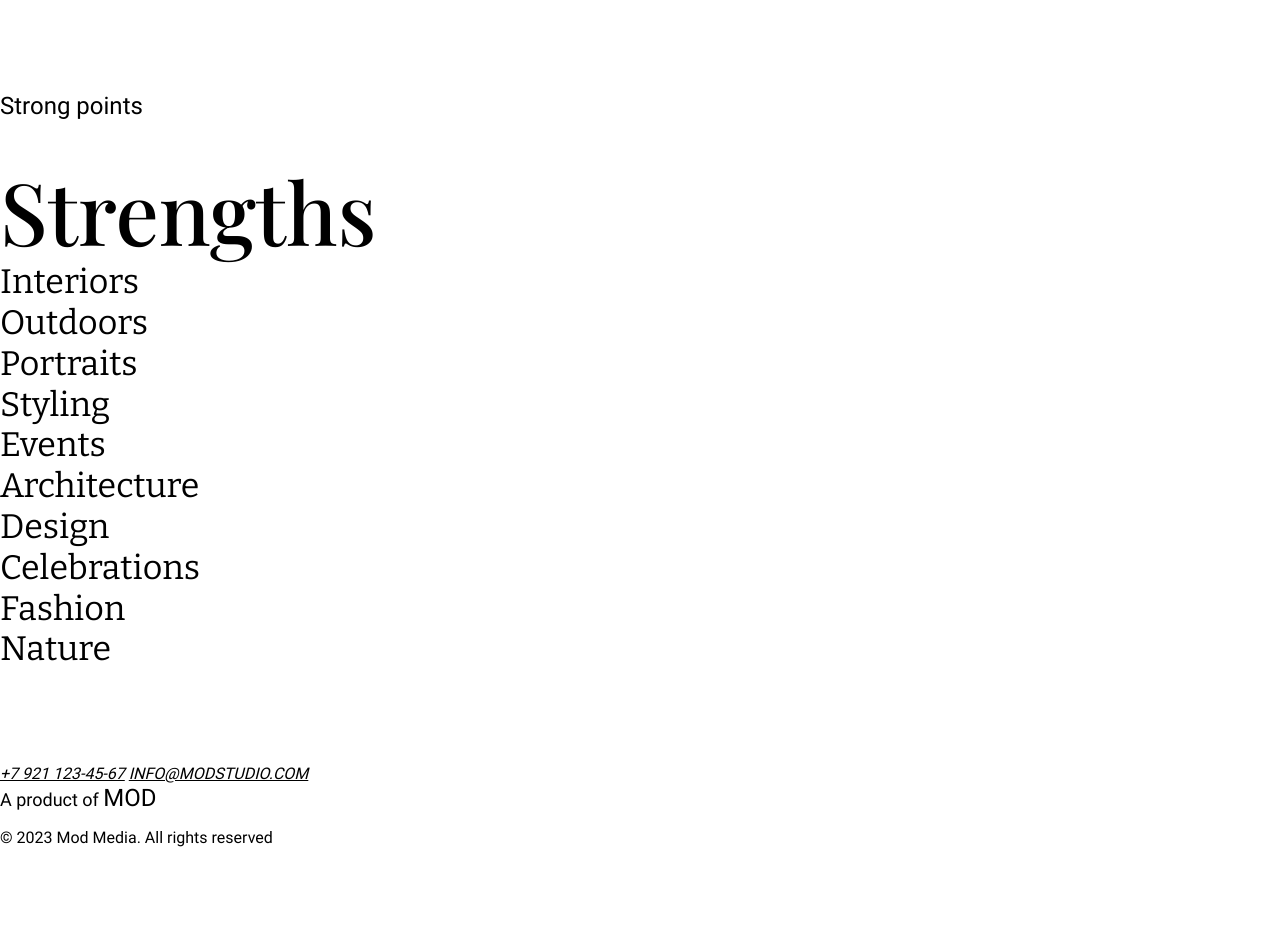
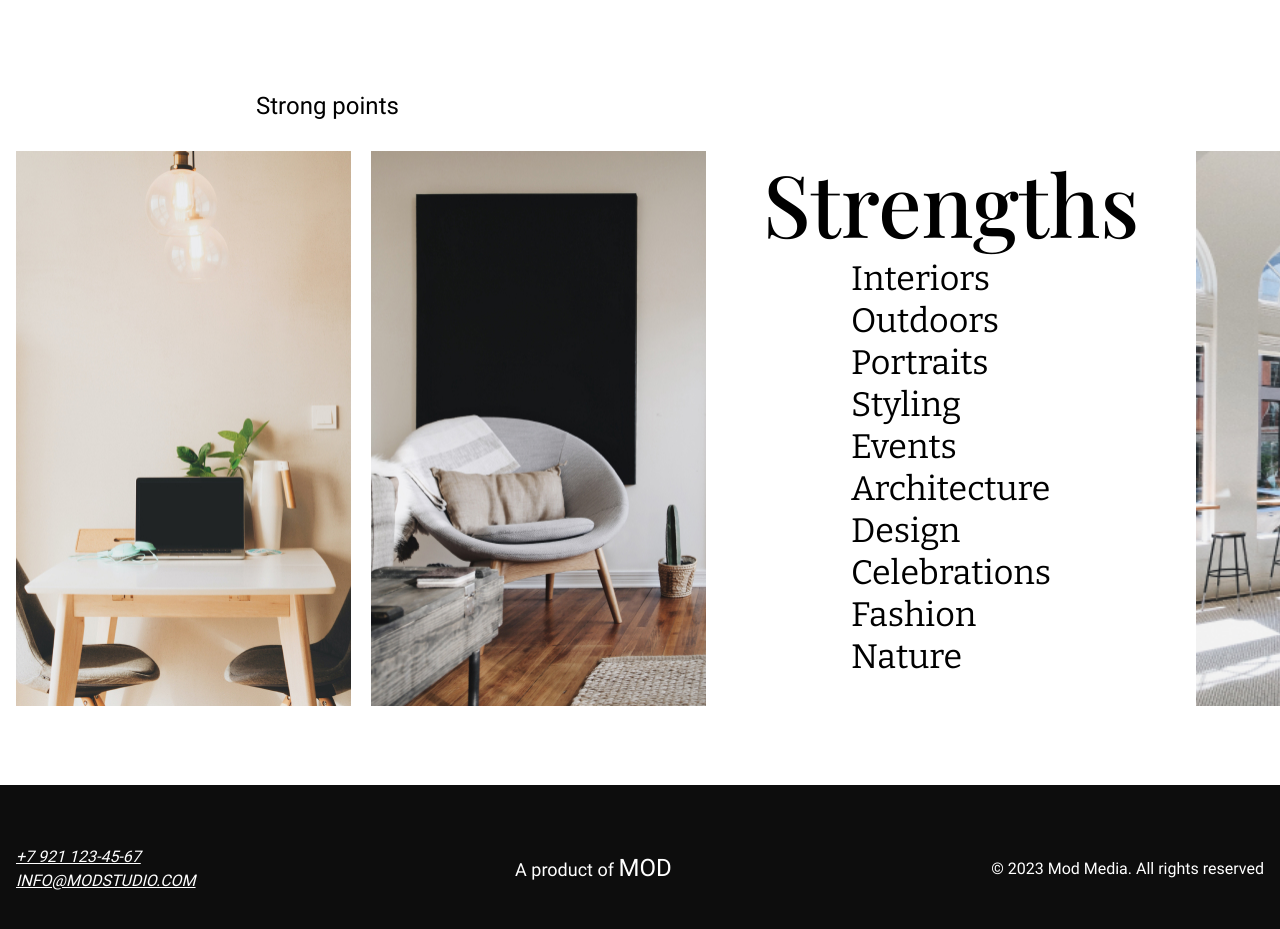
Before and after one commit to Flargoin/otus-css-romanov, a plain HTML site: page index.html in a window 1280 px wide. Shown: the part 3500-4429 px from the top of the page. Before the commit the page ends 4364 px from the top, so only its background shows below. Drawn offline with nearby package versions, Linux system fonts and the light colour scheme; a web font is replaced by a local one.

Commit message:
added strong points section

```diff
--- a/index.html
+++ b/index.html
@@ -135,6 +135,34 @@
                         </dl>
                     </article>
                 </li>
+
+                <li class="designers-item">
+                    <article class="bold person">
+                        <div class="person-photo">
+                            <img class="img" src="/img/designers/designer-kameron.jpg" alt="Designer Jess Wonder photo">
+                        </div>
+
+                        <dl class="person-info">
+                            <dt class="person-name">Kameron Clein</dt>
+                            <dd class="person-text">From/ <span class="regular">Be more flower</span></dd>
+                            <dd class="person-skills">Skills/ <span class="regular">Design Strategy / Marketing</span></dd>
+                        </dl>
+                    </article>
+                </li>
+
+                <li class="designers-item">
+                    <article class="bold person">
+                        <div class="person-photo">
+                            <img class="img" src="/img/designers/designer-kameron.jpg" alt="Designer Jess Wonder photo">
+                        </div>
+
+                        <dl class="person-info">
+                            <dt class="person-name">Kameron Clein</dt>
+                            <dd class="person-text">From/ <span class="regular">Be more flower</span></dd>
+                            <dd class="person-skills">Skills/ <span class="regular">Design Strategy / Marketing</span></dd>
+                        </dl>
+                    </article>
+                </li>
             </ul>
         </section>
         <!-- Секция Дизайнеров END -->
@@ -180,10 +208,10 @@
 
             <ul class="list strong-points-list">
                 <li class="strong-points-item">
-                    <img class="img" src="/img/testimonials/testimonials1.jpg" alt="">
+                    <img class="img" src="/img/strong-points/strong-points1.jpg" alt="">
                 </li>
                 <li class="strong-points-item">
-                    <img class="img" src="/img/testimonials/testimonials2.jpg" alt="">
+                    <img class="img" src="/img/strong-points/strong-points2.jpg" alt="">
                 </li>
                 <li class="strong-points-item strong-points-item-lg">
                     <h3 class="title title-lg">Strengths</h3>
@@ -201,7 +229,13 @@
                     </ul>
                 </li>
                 <li class="strong-points-item">
-                    <img class="img" src="/img/testimonials/testimonials3.jpg" alt="">
+                    <img class="img" src="/img/strong-points/strong-points3.jpg" alt="">
+                </li>
+                <li class="strong-points-item">
+                    <img class="img" src="/img/strong-points/strong-points3.jpg" alt="">
+                </li>
+                <li class="strong-points-item">
+                    <img class="img" src="/img/strong-points/strong-points3.jpg" alt="">
                 </li>
             </ul>
         </section>
--- a/style.css
+++ b/style.css
@@ -368,12 +368,107 @@
 }
 /* Testimonials END */
 
-.strengths {
-    font-family: 'Bitter', sans-serif;
-    font-size: 2.125rem;
+/* Strong points START */
+
+
+/* flex */
+    .strong-points {
+        display: flex;
+        flex-direction: column;
+        gap: 30px;
+    }
+
+    .strong-points .section-title {
+        padding-left: 16rem;
+    }
+
+    .strong-points-list {
+        display: flex;
+        align-items: flex-start;
+        padding-left: 1rem;
+        overflow: auto;
+        gap: 20px;
+    }
+
+    .strong-points-item {
+        min-width: 335px;
+        max-width: 24%;
+        width: 100%;
+    }
+
+    .strong-points-item-lg {
+        min-width: 450px;
+        display: flex;
+        flex-direction: column;
+        align-items: center;
+        gap: 5px;
+    }
+
+    .strong-points-item .img {
+        width: 100%;
+        height: 555px;
+        object-fit: cover;
+    }
+
+    .strengths {
+        display: flex;
+        flex-direction: column;
+        gap: 2px;
+        font-family: 'Bitter', sans-serif;
+        font-size: 2.125rem;
+    }
+/* flex end */
+
+/* grid */
+@supports (display: grid){
+    .strong-points {
+        display: grid;
+        grid-template-rows: max-content max-content;
+    }
+
+    .strong-points-list {
+        display: grid;
+        grid-template-columns: minmax(335px, 24%) minmax(335px, 24%) 450px minmax(335px, 24%);
+        grid-auto-columns: minmax(335px, 24%);
+        grid-auto-flow: column;
+    }
+
+    .strong-points-item-lg {
+        display: grid;
+        justify-content: center;
+    }
+
+    .strengths {
+        display: grid;
+        justify-content: center;
+        grid-auto-rows: 42px;
+        gap: 0;
+    }
+}
+/* grid end */
+
+
+
+
+/* Strong points END */
+
+/* В футере ещё белый текст, не стал указывать, так как его не будет видно в данный момент. */
+.footer {
+    padding: 0 1rem;
+    height: 168px;
+    display: flex;
+    align-items: center;
+    justify-content: space-between;
+    color: #fff;
+    background-color: #0D0D0D;
 }
 
-/* В футере ещё белый текст, не стал указывать, так как его не будет видно в данный момент. */
+.footer-contacts {
+    display: flex;
+    flex-direction: column;
+    gap: 5px;
+}
+
 .footer-link {
     text-decoration: underline;
 }
```
